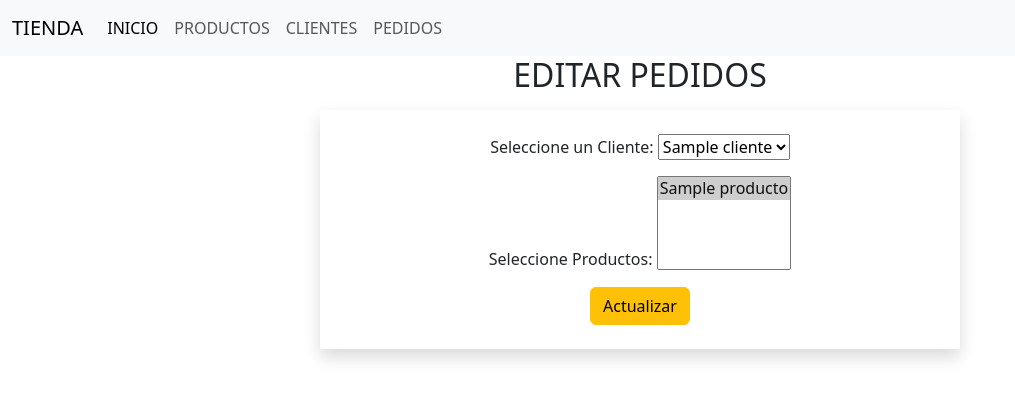
After one commit to NEPalacios/PREENTREGA3-PALACIOS, a Django app: page /pedidos/editar/1 in a window 1280 px wide. The commit adds this page. Shown: the top 400 px of the page, without its empty margins (0-1015 px from the left). Run offline with Django 5.2, Linux system fonts and the light colour scheme; tables that the repository leaves empty hold one stand-in row (values such as "Sample post").

Commit message:
add: CRUD de pedidos

```diff
--- /dev/null
+++ b/tienda/forms.py
@@ -0,0 +1,6 @@
+from django import forms
+from .models import Productos, Clientes
+
+class PedidosForm(forms.Form):
+    cliente = forms.ModelChoiceField(queryset=Clientes.objects.all(), label="Seleccione un Cliente")
+    productos = forms.ModelMultipleChoiceField(queryset=Productos.objects.all(), label="Seleccione Productos")
--- a/tienda/templates/tienda/cliente.html
+++ b/tienda/templates/tienda/cliente.html
@@ -11,7 +11,7 @@
 <h2 class="text-center">LISTADO Y ABM DE CLIENTES</h2>
 <form class="w-50 shadow mx-auto p-4 m-3 text-center" method="POST" action="{% url 'tienda:cliente_create' %}">
     {% csrf_token %}
-    Nombre: <input type="text" name="nombre" class="form-control my-1" required>
+    Nombre del cliente: <input type="text" name="nombre" class="form-control my-1" required>
     Email: <input type="email" name="email" class="form-control my-1" required>
     Teléfono: <input type="tel" name="telefono" class="form-control my-1" required>
     <input type="submit" value="Guardar" class="btn btn-primary">
--- /dev/null
+++ b/tienda/templates/tienda/pedidosEditar.html
@@ -0,0 +1,10 @@
+{% extends './template.html' %}
+
+{% block content %}
+<h2 class="text-center">EDITAR PEDIDOS</h2>
+<form class="w-50 shadow mx-auto p-4 m-3 text-center" method="POST" action="{% url 'tienda:pedidos_editar' pedido.id %}">
+    {% csrf_token %}
+    {{ form.as_p }}
+    <input type="submit" value="Actualizar" class="btn btn-warning">
+</form>
+{% endblock content %}
--- a/tienda/templates/tienda/productoEditar.html
+++ b/tienda/templates/tienda/productoEditar.html
@@ -3,7 +3,7 @@
 {% block content %}
 <h2 class=" text-center ">EDITAR PRODUCTO</h2>
 <form class="w-50  shadow mx-auto  p-4  m-3 text-center  " method="POST"
-action="{% url 'tienda:editar' producto.id %}">
+action="{% url 'tienda:productos_editar' producto.id %}">
     {% csrf_token %}
     <!-- id oculto -->
     <input type="hidden" name="id" value="{{producto.id}}">
--- a/tienda/templates/tienda/template.html
+++ b/tienda/templates/tienda/template.html
@@ -26,10 +26,13 @@
                         <a class="nav-link active" aria-current="page" href="{% url 'tienda:index' %}">INICIO</a>
                     </li>
                     <li class="nav-item">
-                        <a class="nav-link" href="{% url 'tienda:consultar' %}">PRODUCTOS</a>
+                        <a class="nav-link" href="{% url 'tienda:productos_consultar' %}">PRODUCTOS</a>
                     </li>
                     <li class="nav-item">
                         <a class="nav-link" href="{% url 'tienda:cliente_consultar' %}">CLIENTES</a>
+                    </li>
+                    <li class="nav-item">
+                        <a class="nav-link" href="{% url 'tienda:pedidos_consultar' %}">PEDIDOS</a>
                     </li>
                 </ul>
             </div>
--- a/tienda/urls.py
+++ b/tienda/urls.py
@@ -6,24 +6,29 @@ app_name = "tienda"
 
 urlpatterns = [
     path("admin/", admin.site.urls),
-    #pagina de inicio- todavia vacia
+    # pagina de inicio- todavia vacia
     path("", views.index, name="index"),
-
     # mostrar todos los productos,alta
-    path("productos/", views.consultar, name="consultar"),
-    path("productos/guardar", views.guardar, name="guardar"),
-    path("eliminar/<int:id>", views.eliminar, name="eliminar"),
+    path("productos/", views.productos_consultar, name="productos_consultar"),
+    path("productos/guardar", views.productos_guardar, name="productos_guardar"),
+    path("eliminar/<int:id>", views.productos_eliminar, name="productos_eliminar"),
     # mostrar los datos para actualizar
-    path("detalle/<int:id>", views.detalle, name="detalle"),
-    path("productos/editar/<int:id>", views.editar, name="editar"),
-
-#############################################
-
+    path("productos_detalle/<int:id>", views.productos_detalle, name="productos_detalle"),
+    path("productos/editar/<int:id>", views.productos_editar, name="productos_editar"),
+    #############################################
     # cliente cliente cliente CRUD
     path("cliente/", views.cliente_consultar, name="cliente_consultar"),
-    path('cliente/guardar', views.cliente_create, name='cliente_create'),
-    path('cliente_eliminar/<int:id>', views.cliente_eliminar,name="cliente_eliminar"),
+    path("cliente/guardar", views.cliente_create, name="cliente_create"),
+    path("cliente_eliminar/<int:id>", views.cliente_eliminar, name="cliente_eliminar"),
     # mostrar los datos para actualizar
     path("cliente_detalle/<int:id>", views.cliente_detalle, name="cliente_detalle"),
     path("cliente/editar/<int:id>", views.cliente_editar, name="cliente_editar"),
+    #############################################
+    # pedidos pedidos pedidos CRUD
+    path("pedidos/", views.pedidos_consultar, name="pedidos_consultar"),
+    path("pedidos/guardar", views.pedidos_create, name="pedidos_create"),
+    path("pedidos_eliminar/<int:id>", views.pedidos_eliminar, name="pedidos_eliminar"),
+    # mostrar los datos para actualizar
+    path("pedidos_detalle/<int:id>", views.pedidos_detalle, name="pedidos_detalle"),
+    path("pedidos/editar/<int:id>", views.pedidos_editar, name="pedidos_editar"),
 ]
--- a/tienda/views.py
+++ b/tienda/views.py
@@ -1,114 +1,179 @@
-from django.shortcuts import render, redirect
-from tienda.models import Producto, Cliente
+from django.shortcuts import render, redirect, get_object_or_404
+from tienda.models import Productos, Clientes, Pedidos
 from django.contrib import messages
+
+from .forms import PedidosForm
 
 # Create your views here.
 
 
-# AGREGAR ""SIEMPRE"" :      CARPETA / HTML
+# AGREGAR ""SIEMPRE"" : render(CARPETA / HTML)
 def index(request):
     return render(request, "tienda/index.html")
 
 
-def consultar(request):
-    #buscador y mostrar toda la base de datos
+def productos_consultar(request):
+    # buscador y mostrar toda la base de datos
     busqueda = request.GET.get("busqueda", None)
     if busqueda:
         print(busqueda)
-        productos = Producto.objects.filter(nombre__icontains = busqueda)
+        productos = Productos.objects.filter(nombre__icontains=busqueda)
     else:
-        productos = Producto.objects.all()
+        productos = Productos.objects.all()
     return render(request, "tienda/productos.html", {"productos": productos})
 
 
-def guardar(request):
+def productos_guardar(request):
     nombre = request.POST["nombre"]
     precio = request.POST["precio"]
     descripcion = request.POST["descripcion"]
     # para crear el producto
-                    # modelo = variable
-    producto = Producto(nombre=nombre, precio=precio, descripcion=descripcion)
+    # modelo = variable
+    producto = Productos(nombre=nombre, precio=precio, descripcion=descripcion)
     producto.save()
     # agregar el mensaje
     messages.success(request, "Producto agregado")
     # para redirigir a la vista 'consultar'
-    return redirect("tienda:consultar")
+    return redirect("tienda:productos_consultar")
 
 
-def eliminar(request, id):
-    producto = Producto.objects.filter(pk=id)
+def productos_eliminar(request, id):
+    producto = Productos.objects.filter(pk=id)
     producto.delete()
     messages.success(request, "Producto eliminado")
-    return redirect("tienda:consultar")
+    return redirect("tienda:productos_consultar")
 
 
 # mostrar en detalles y modificar un producto
-def detalle(request, id):
-    producto = Producto.objects.get(pk=id)
+def productos_detalle(request, id):
+    producto = Productos.objects.get(pk=id)
     return render(request, "tienda/productoEditar.html", {"producto": producto})
 
 
-def editar(request, id):
+def productos_editar(request, id):
     nombre = request.POST["nombre"]
     precio = request.POST["precio"]
     descripcion = request.POST["descripcion"]
     # campo oculto en el formulario editar
-    id = request.POST['id']
-    Producto.objects.filter(pk=id).update(
+    id = request.POST["id"]
+    Productos.objects.filter(pk=id).update(
         nombre=nombre, precio=precio, descripcion=descripcion
     )
     messages.success(request, "Producto actualizado")
-    return redirect("tienda:consultar")
+    return redirect("tienda:productos_consultar")
 
 
-'''
+"""
 CLIENTE CLIENTE CLIENTE CLIENTE CLIENTE CLIENTE
-'''
+"""
+
+
 def cliente_consultar(request):
-        #buscador y mostrar toda la base de datos
+    # buscador y mostrar toda la base de datos
     busqueda = request.GET.get("busqueda", None)
     if busqueda:
         print(busqueda)
-        clientes = Cliente.objects.filter(nombre__icontains = busqueda)
+        clientes = Clientes.objects.filter(nombre__icontains=busqueda)
     else:
-        clientes = Cliente.objects.all()
-    return render(request,"tienda/cliente.html", {"clientes":clientes})
+        clientes = Clientes.objects.all()
+    return render(request, "tienda/cliente.html", {"clientes": clientes})
 
-def cliente_create(request): #guardar
+
+def cliente_create(request):  # guardar
     # if request.method == "POST":
-        nombre = request.POST["nombre"]
-        email = request.POST["email"]
-        telefono = request.POST["telefono"]
-        cliente = Cliente(nombre=nombre, email=email, telefono=telefono)
-        cliente.save()
-        messages.success(request, "Cliente agregado")
-        # Redirigir a la vista de lista clientes
-        return redirect("tienda:cliente_consultar")
-    # else:
-    #     form = ClienteForm()
-    # return render(request, 'tienda/cliente_edit.html', {'form': form})
+    nombre = request.POST["nombre"]
+    email = request.POST["email"]
+    telefono = request.POST["telefono"]
+    cliente = Clientes(nombre=nombre, email=email, telefono=telefono)
+    cliente.save()
+    messages.success(request, "Cliente agregado")
+    # Redirigir a la vista de lista clientes
+    return redirect("tienda:cliente_consultar")
+
 
 def cliente_eliminar(request, id):
-    cliente = Cliente.objects.filter(pk=id)
+    cliente = Clientes.objects.filter(pk=id)
     cliente.delete()
     messages.success(request, "Cliente eliminado")
     return redirect("tienda:cliente_consultar")
 
 
-
 # mostrar en detalles y modificar un cliente
 def cliente_detalle(request, id):
-    cliente = Cliente.objects.get(pk=id)
+    cliente = Clientes.objects.get(pk=id)
     return render(request, "tienda/clienteEditar.html", {"cliente": cliente})
+
 
 def cliente_editar(request, id):
     nombre = request.POST["nombre"]
     email = request.POST["email"]
     telefono = request.POST["telefono"]
     # campo oculto en el formulario editar
-    id = request.POST['id']
-    Cliente.objects.filter(pk=id).update(
-        nombre=nombre, email=email, telefono=telefono
-    )
+    id = request.POST["id"]
+    Clientes.objects.filter(pk=id).update(nombre=nombre, email=email, telefono=telefono)
     messages.success(request, "Cliente actualizado")
     return redirect("tienda:cliente_consultar")
+
+
+# PEDIDOS PEDIDOS PEDIDOS
+
+
+def pedidos_consultar(request):
+    pedidos = Pedidos.objects.all()
+    form = PedidosForm()
+    return render(request, "tienda/pedidos.html", {"pedidos": pedidos})
+
+
+def pedidos_create(request):
+    if request.method == "POST":
+        form = PedidosForm(request.POST)
+        if form.is_valid():
+            form_cliente = form.cleaned_data["cliente"]
+            form_productos = form.cleaned_data["productos"]
+            pedido = Pedidos(cliente=form_cliente)
+            pedido.save()
+            pedido.productos.set(form_productos)
+            pedido.save()
+            messages.success(request, "El pedido se ha guardado exitosamente.")
+            return redirect("tienda:pedidos_consultar")
+    else:
+        form = PedidosForm()
+    return render(request, "tienda/pedidos.html", {"form": form})
+
+
+def pedidos_eliminar(request, id):
+    pedido = get_object_or_404(Pedidos, pk=id)
+    pedido.delete()
+    messages.success(request, "Pedido eliminado")
+    return redirect("tienda:pedidos_consultar")
+
+
+def pedidos_detalle(request, id):
+    pedido = get_object_or_404(Pedidos, pk=id)
+    form = PedidosForm(
+        initial={"cliente": pedido.cliente, "productos": pedido.productos.all()}
+    )
+    return render(
+        request, "tienda/pedidosEditar.html", {"form": form, "pedido": pedido}
+    )
+
+
+def pedidos_editar(request, id):
+    pedido = get_object_or_404(Pedidos, pk=id)
+    if request.method == "POST":
+        form = PedidosForm(request.POST)
+        if form.is_valid():
+            form_cliente = form.cleaned_data["cliente"]
+            form_productos = form.cleaned_data["productos"]
+            pedido.cliente = form_cliente
+            pedido.productos.set(form_productos)
+            pedido.save()
+            messages.success(request, "Pedido actualizado")
+            return redirect("tienda:pedidos_consultar")
+    else:
+        form = PedidosForm(
+            initial={"cliente": pedido.cliente, "productos": pedido.productos.all()}
+        )
+    return render(
+        request, "tienda/pedidosEditar.html", {"form": form, "pedido": pedido}
+    )
```
Also changed, not shown: tienda/admin.py (+5 -2 lines), tienda/models.py (+8 -11 lines), tienda/templates/tienda/pedidos.html (added, +58 -0 lines), tienda/templates/tienda/productos.html (+4 -4 lines), tienda/migrations/0003_rename_producto_productos_rename_cliente_clientes_and_more.py (added), tienda/migrations/0004_alter_clientes_email_alter_pedidos_nombre.py (added), tienda/migrations/0005_remove_pedidos_nombre_pedidos_cliente_and_more.py (added).
